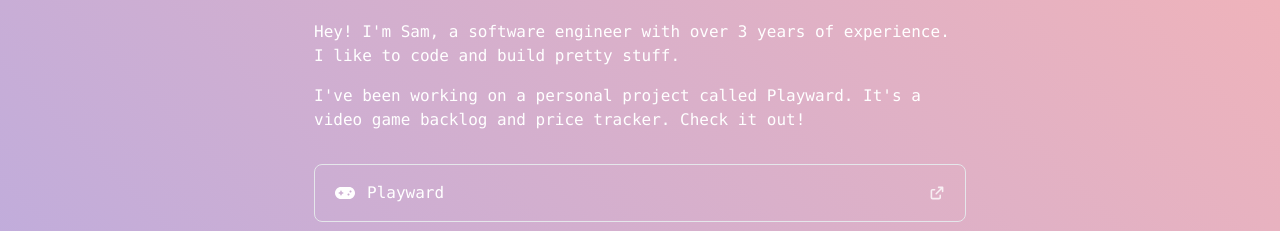
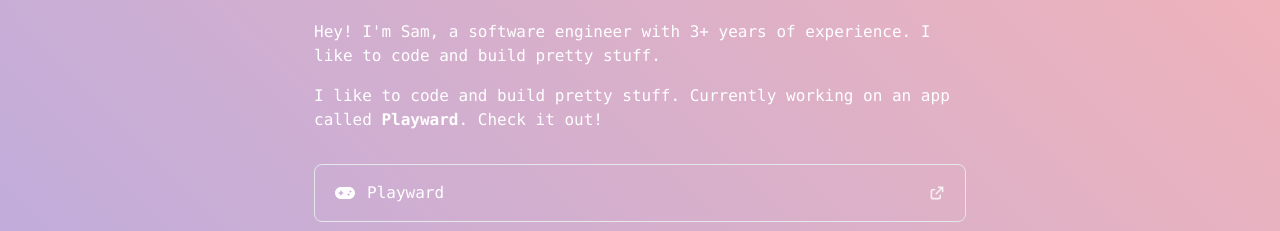
Before and after one commit to Just-Hosam/new-portfolio, a plain HTML site: page index.html in a window 1280 px wide. Shown: the part 235-466 px from the top of the page. Drawn offline with nearby package versions, Linux system fonts and the light colour scheme.

Commit message:
Update playward link and description

```diff
--- a/index.html
+++ b/index.html
@@ -42,20 +42,20 @@
       </header>
       <div class="mt-7 space-y-4">
         <p>
-          Hey! I'm Sam, a software engineer with over 3 years of experience. I
-          like to code and build pretty stuff.
+          Hey! I'm Sam, a software engineer with 3+ years of experience. I like
+          to code and build pretty stuff.
         </p>
         <p>
-          I've been working on a personal project called Playward. It's a video
-          game backlog and price tracker. Check it out!
+          I like to code and build pretty stuff. Currently working on an app
+          called <b>Playward</b>. Check it out!
         </p>
       </div>
       <div class="mt-8 space-y-3">
         <a
           class="flex items-center border rounded-lg py-4 px-5 w-full"
-          rel="noopener noreferrer"
+          rel="noreferrer"
           target="_blank"
-          href="resume.pdf"
+          href="https://wishlist.samdahrooge.com"
         >
           <svg
             class="h-5 w-5"
```
